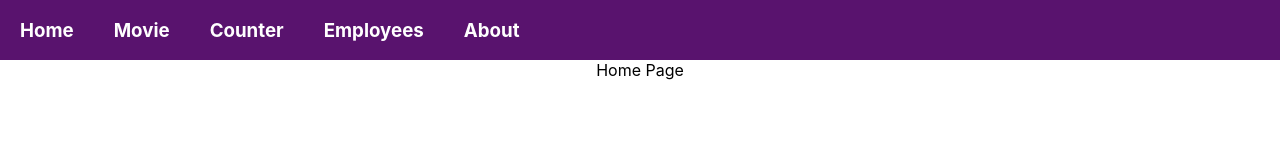
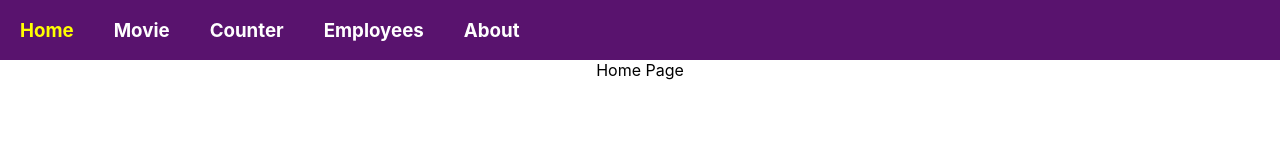
Before and after one commit to utshabkg/react-practice, a React (Create React App) app: page / in a window 1280 px wide. Shown: the top 160 px of the page. Built offline with nearby package versions, Linux system fonts and the light colour scheme.

Commit message:
NavLink styles added to highlight active page.

```diff
--- a/src/components/header/Header.js
+++ b/src/components/header/Header.js
@@ -1,24 +1,29 @@
 import "./header.scss";
-import { Link } from "react-router-dom";
+import { Link, NavLink } from "react-router-dom";
 
 const Header = () => {
+  const navLinkStyles = ({ isActive }) => {
+    return {
+      color: isActive ? "yellow" : "white",
+    };
+  };
   return (
     <div className="header">
-      <Link to={"/"}>
+      <NavLink style={navLinkStyles} to={"/"}>
         <h3>Home</h3>
-      </Link>
-      <Link to={"/movie"}>
+      </NavLink>
+      <NavLink style={navLinkStyles} to={"/movie"}>
         <h3>Movie</h3>
-      </Link>
-      <Link to={"/counter"}>
+      </NavLink>
+      <NavLink style={navLinkStyles} to={"/counter"}>
         <h3>Counter</h3>
-      </Link>
-      <Link to={"/employees"}>
+      </NavLink>
+      <NavLink style={navLinkStyles} to={"/employees"}>
         <h3>Employees</h3>
-      </Link>
-      <Link to={"/about"}>
+      </NavLink>
+      <NavLink style={navLinkStyles} to={"/about"}>
         <h3>About</h3>
-      </Link>
+      </NavLink>
     </div>
   );
 };
```
